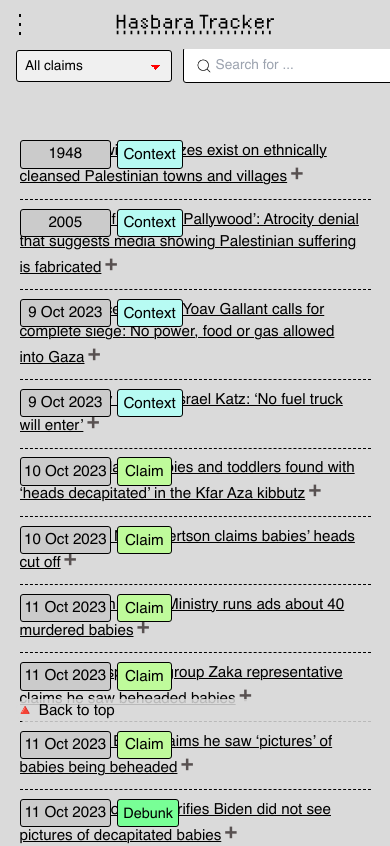
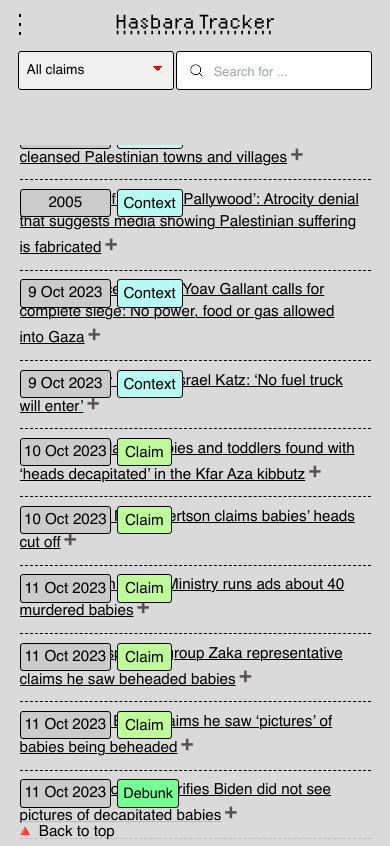
Before and after one commit to tamtzekin/hasbara-tracker, a React (Create React App) app: page /tracker in a window 390 px wide. Shown: the top 846 px of the page. Built offline with nearby package versions, Linux system fonts and the light colour scheme.

Commit message:
(mobile) filter/search layout improvements

```diff
--- a/src/components/Tracker.css
+++ b/src/components/Tracker.css
@@ -533,36 +533,55 @@ ul {
         margin-left: 1%;
     }
 
-    .search-bar {
-        margin-top: 0.65rem;
-        margin-left: 8rem;
-        position: fixed;
-        z-index: 1;
-    }
 
-    .search-bar input {
-        font-size: 0.9em;
-        padding: 1rem 1rem 1rem 2rem;
-        width: 95%;
-        height: 2.25rem;
-    }
-
+    /* Search bar*/
     .search-bar-container {
-        display: flex;
-        /* position: fixed;
+        /* display: flex; */
         /* margin-top: -14.5%;
         margin-left: 39.9%;
         margin-bottom: 10%;
         /* background: transparent; */
         /* z-index: 1; */
+        position: fixed;
+        width: 100%;
+        top: 3.9%;
+
     }
+    .search-bar {
+        /* margin-top: 3.5%; */
+        /* margin-left: 3%; */
+        position: fixed;
+        /* margin-right: auto; */
+        left: 45%;
+        flex: 1;
+        width: 53%;
+        /* z-index: 1; */
+        /* flex: 1; */
+        min-width: 15%;
+        /* height: 1vw; */
+        /* margin-left: auto; */
+        /* margin-right: auto; */
+        /* height: 3.8vh; */
+        /* width: 40%; */
+    }
+
+    .search-bar input {
+        /* font-size: 0.9em; */
+        /* padding: 0.1rem 1rem 1rem 0.1rem; */
+        /* width: 70%; */
+        /* height: 1rem; */
+        padding: 4% 2% 2% 18%;
+        flex: 1;
+    }
+
 
     .tools-background {
         background: #dadada;
-        padding: 3rem 20rem 3rem 20rem;
+        padding: 5rem 20rem 3rem 20rem;
         left: 0;
+        top: 2%;
         position: fixed;
-        z-index: 1;
+        z-index: 2;
     }
 
     .claim-filter {
@@ -574,14 +593,14 @@ ul {
     select.claim-dropdown-box {
         position: fixed;
         padding: 0 0.5rem 0 0.5rem;
-        top: 2rem;
-        left: 1rem;
+        /* top: 2rem; */
+        left: 4.5%;
         width: 40%;
         padding-right: 6%;
-        height: 3.8vh;
-        width: 40%;
+        height: 4.65%;
         z-index: 1;
 
+        /* Red dropdown arrow */
         background-position:
         calc(100% - 15px) calc(1em + 1px),
         calc(100% - 10px) calc(1em + 1px),
@@ -654,7 +673,7 @@ ul {
 
     .back-to-top {
         position: fixed;
-        bottom: 14.3%;
+        bottom: 0;
         margin-left: -1%;
     }
 
--- a/src/components/Tracker.js
+++ b/src/components/Tracker.js
@@ -318,11 +318,12 @@ export default function Tracker() {
             {/* Show mobile/phone view of Tracker */}
             {isMobileView && (
                 <>
+                 <div className="tools-background">
                     <div className="search-bar-container">
-                        <div className="tools-background"></div>
                         <ClaimFilter claimTitles={uniqueClaimTitles} setGlobalFilter={setGlobalFilter} />
                         <SearchBar filter={globalFilter || ''} setFilter={setGlobalFilter} />
                     </div>
+                </div>
 
                     <div className="tracker-container">
 
```
